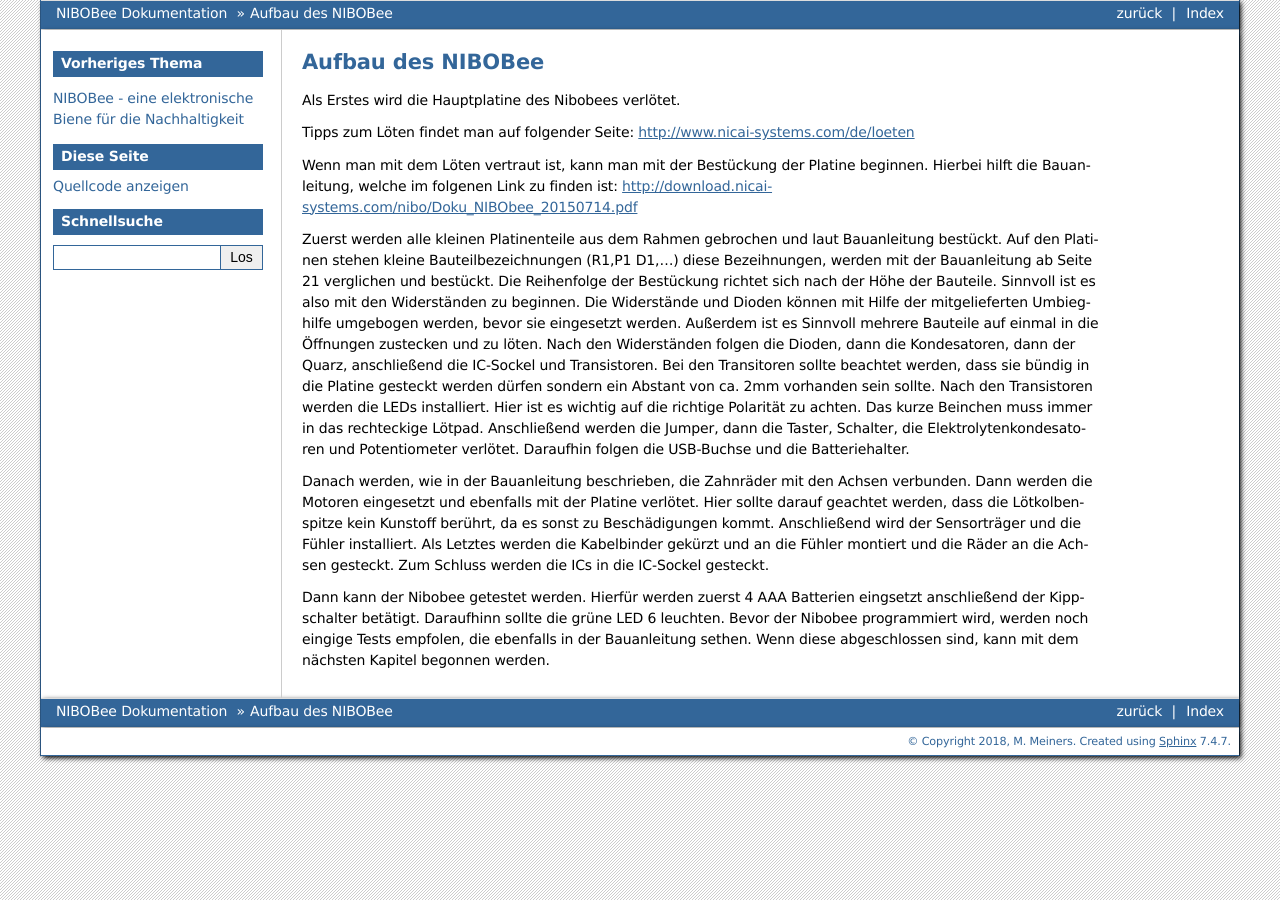
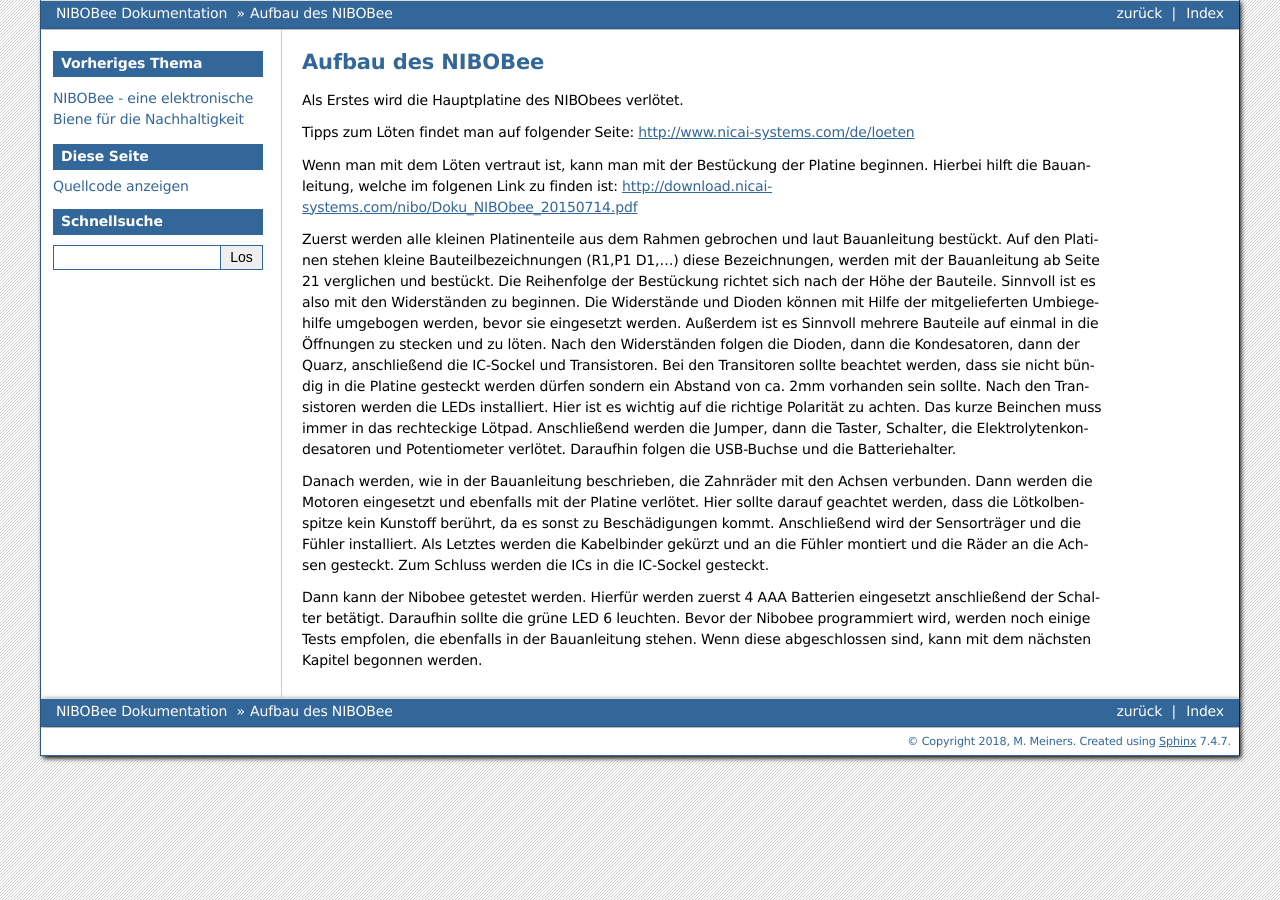
Before and after one commit to mimeiners/NIBOBee, a Sphinx documentation site: the page built from docs/Kapitel_02_Loeten.rst, in a window 1280 px wide. Built offline with Sphinx 7.4.7, drawn with Linux system fonts in a browser that asks for light colours.

Commit message:
geändert:       Kapitel_02_Loeten.rst

```diff
--- a/docs/Kapitel_02_Loeten.rst
+++ b/docs/Kapitel_02_Loeten.rst
@@ -1,20 +1,20 @@
 Aufbau des NIBOBee
 ==================
 
-Als Erstes wird die Hauptplatine des Nibobees verlötet.
+Als Erstes wird die Hauptplatine des NIBObees verlötet.
 
 Tipps zum Löten findet man auf folgender Seite: http://www.nicai-systems.com/de/loeten
 
 Wenn man mit dem Löten vertraut ist, kann man mit der Bestückung der Platine beginnen. Hierbei hilft die Bauanleitung, welche im folgenen Link zu finden ist: http://download.nicai-systems.com/nibo/Doku_NIBObee_20150714.pdf
 
 Zuerst werden alle kleinen Platinenteile aus dem Rahmen gebrochen und laut Bauanleitung bestückt.
-Auf den Platinen stehen kleine Bauteilbezeichnungen (R1,P1 D1,...) diese Bezeihnungen, werden mit der Bauanleitung ab Seite 21 verglichen und bestückt. Die Reihenfolge der Bestückung richtet sich nach der Höhe der Bauteile. Sinnvoll ist es also mit den Widerständen zu beginnen.
-Die Widerstände und Dioden können mit Hilfe der mitgelieferten Umbieghilfe umgebogen werden, bevor sie eingesetzt werden. Außerdem ist es Sinnvoll mehrere Bauteile auf einmal in die Öffnungen zustecken und zu löten. Nach den Widerständen folgen die Dioden, dann die Kondesatoren, dann der Quarz, anschließend die IC-Sockel und Transistoren.
-Bei den Transitoren sollte beachtet werden, dass sie bündig in die Platine gesteckt werden dürfen sondern ein Abstant von ca. 2mm vorhanden sein sollte. Nach den Transistoren werden die LEDs installiert. Hier ist es wichtig auf die richtige Polarität zu achten. Das kurze Beinchen muss immer in das rechteckige Lötpad. Anschließend werden die Jumper, dann die Taster, Schalter, die Elektrolytenkondesatoren und Potentiometer verlötet. Daraufhin folgen die USB-Buchse und die Batteriehalter.
+Auf den Platinen stehen kleine Bauteilbezeichnungen (R1,P1 D1,...) diese Bezeichnungen, werden mit der Bauanleitung ab Seite 21 verglichen und bestückt. Die Reihenfolge der Bestückung richtet sich nach der Höhe der Bauteile. Sinnvoll ist es also mit den Widerständen zu beginnen.
+Die Widerstände und Dioden können mit Hilfe der mitgelieferten Umbiegehilfe umgebogen werden, bevor sie eingesetzt werden. Außerdem ist es Sinnvoll mehrere Bauteile auf einmal in die Öffnungen zu stecken und zu löten. Nach den Widerständen folgen die Dioden, dann die Kondesatoren, dann der Quarz, anschließend die IC-Sockel und Transistoren.
+Bei den Transitoren sollte beachtet werden, dass sie nicht bündig in die Platine gesteckt werden dürfen sondern ein Abstand von ca. 2mm vorhanden sein sollte. Nach den Transistoren werden die LEDs installiert. Hier ist es wichtig auf die richtige Polarität zu achten. Das kurze Beinchen muss immer in das rechteckige Lötpad. Anschließend werden die Jumper, dann die Taster, Schalter, die Elektrolytenkondesatoren und Potentiometer verlötet. Daraufhin folgen die USB-Buchse und die Batteriehalter.
 
 Danach werden, wie in der Bauanleitung beschrieben, die Zahnräder mit den Achsen verbunden. Dann werden die Motoren eingesetzt und ebenfalls mit der Platine verlötet. Hier sollte darauf geachtet werden, dass die Lötkolbenspitze kein Kunstoff berührt, da es sonst zu Beschädigungen kommt.
 Anschließend wird der Sensorträger und die Fühler installiert. Als Letztes werden die Kabelbinder gekürzt und an die Fühler montiert und die Räder an die Achsen gesteckt. Zum Schluss werden die ICs in die IC-Sockel gesteckt.
 
 Dann kann der Nibobee getestet werden.
-Hierfür werden zuerst 4 AAA Batterien eingsetzt anschließend der Kippschalter betätigt. Daraufhinn sollte die grüne LED 6 leuchten.
-Bevor der Nibobee programmiert wird, werden noch eingige Tests empfolen, die ebenfalls in der Bauanleitung sethen. Wenn diese abgeschlossen sind, kann mit dem nächsten Kapitel begonnen werden.
+Hierfür werden zuerst 4 AAA Batterien eingesetzt anschließend der Schalter betätigt. Daraufhin sollte die grüne LED 6 leuchten.
+Bevor der Nibobee programmiert wird, werden noch einige Tests empfolen, die ebenfalls in der Bauanleitung stehen. Wenn diese abgeschlossen sind, kann mit dem nächsten Kapitel begonnen werden.
```
